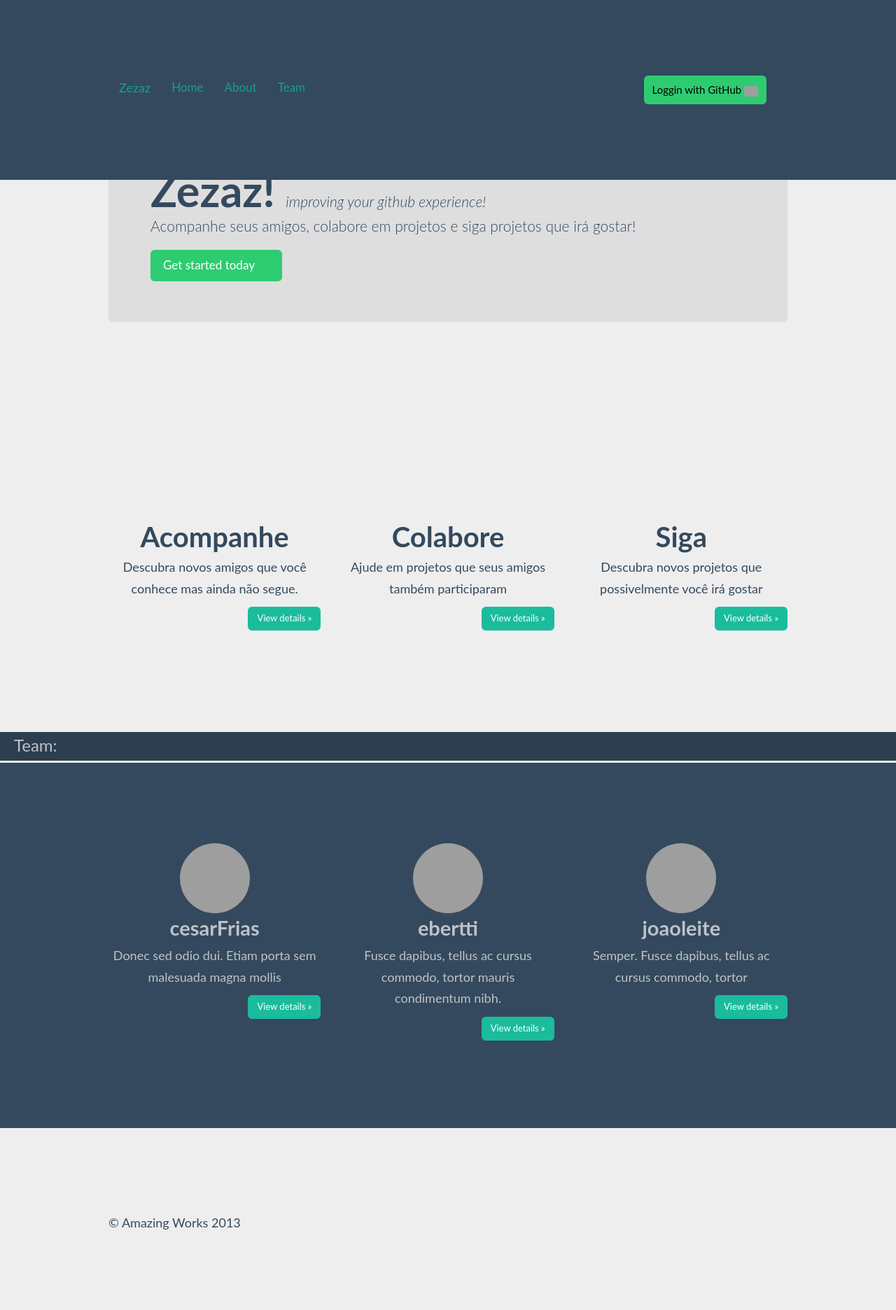
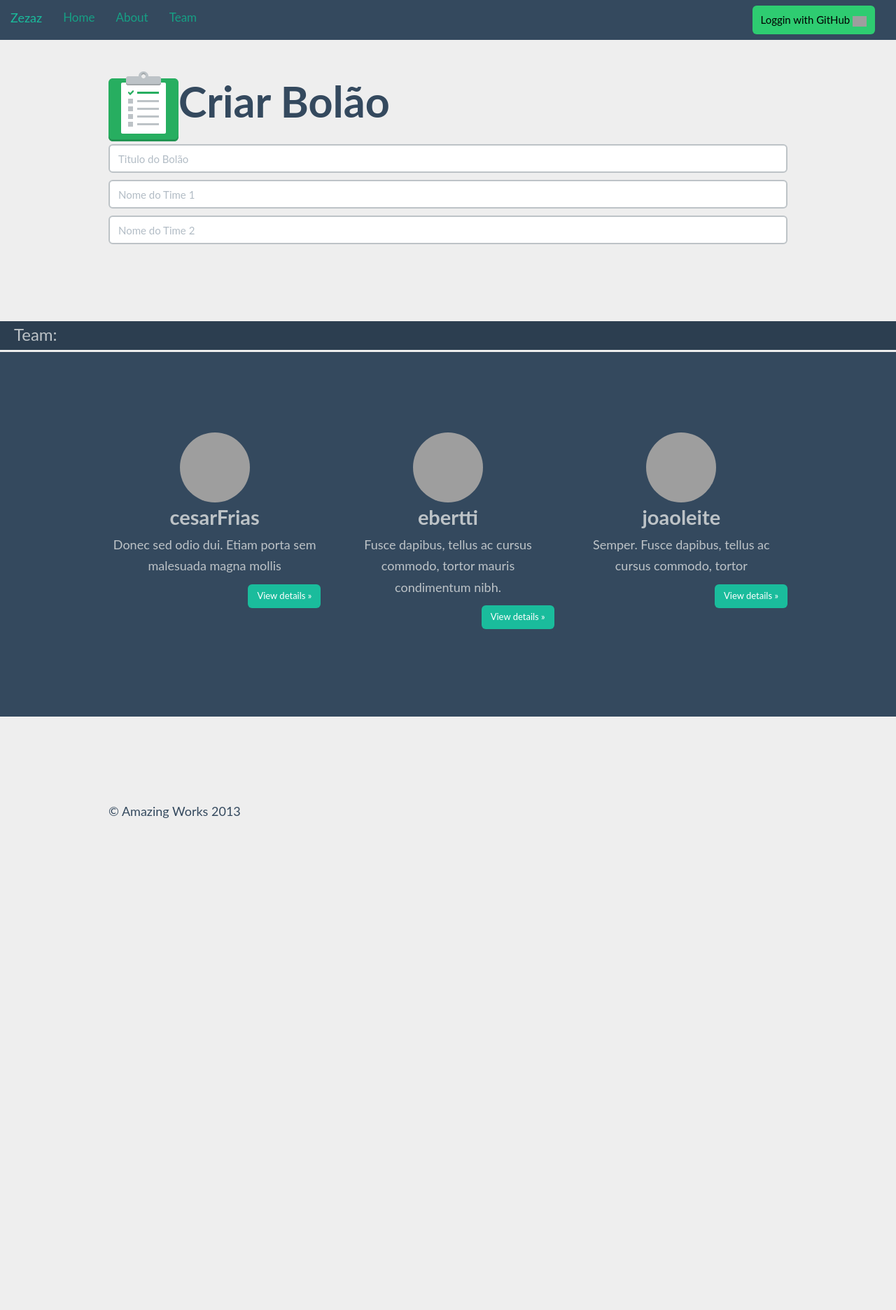
Before and after one commit to sixcodes/api_hackday_21212, a Django app: page / in a window 1280 px wide. Shown: the whole page at 70% size. After the commit the page ends 1169 px from the top, so only its background shows below. Run offline with Django 3.2, Linux system fonts and the light colour scheme; parts of the project's set-up code (start-up, migrations or seed data) failed here and were passed over; some libraries are stand-ins or nearby versions; some web fonts are replaced; grey boxes are pictures that could not be loaded.

Commit message:
corrigindo base

```diff
--- a/apihackday/templates/base.html
+++ b/apihackday/templates/base.html
@@ -22,7 +22,7 @@
 </head>
 <body>
 <div class="navbar-fixed-top">
-    <div class="container">
+    <div class="container-top">
         <div class="navbar-header">
             <a class="navbar-brand" href="#">Zezaz</a>
         </div>
@@ -38,36 +38,18 @@
         </div>
     </div>
 </div>
-    <div class="container">
-        <div class="jumbotron">
-            <h1>Zezaz! <i><span class="lead">improving your github experience!</span></i></h1>
+<div class="container">
 
-            <p class="lead">Acompanhe seus amigos, colabore em projetos e siga projetos que irá gostar!</p>
-            <p><a class="btn btn-lg btn-success" href="#">Get started today <span class="glyphicon glyphicon-chevron-right"></span></i></a></p>
-        </div>
-        <hr>
-    </div>
-<div class="full-container">
-    <div class="container">
-        <div class="row text-center" >
-            <div class="col-lg-4">
-                <h3>Acompanhe</h3>
-                <p>Descubra novos amigos que você conhece mas ainda não segue.</p>
-                <p class="text-right"><a class="btn btn-sm btn-primary" href="#">View details &raquo;</a></p>
-            </div>
-            <div class="col-lg-4">
-                <h3>Colabore</h3>
-                <p>Ajude em projetos que seus amigos também participaram</p>
-                <p class="text-right"><a class="btn btn-sm btn-primary" href="#">View details &raquo;</a></p>
-            </div>
-            <div class="col-lg-4">
-                <h3>Siga</h3>
-                <p>Descubra novos projetos que possivelmente você irá gostar</p>
-                <p class="text-right"><a class="btn btn-sm btn-primary" href="#">View details &raquo;</a></p>
-            </div>
-        </div>
-    </div>
+    <h1><img src="{% static 'img/clipboard.svg' %}" alt="Calendar">Criar Bolão</h1>
+
+    <form action="javascript:void(0);" id="criar-bolao">
+        <input type="text" value="" placeholder="Titulo do Bolão" class="form-control">
+        <input type="text" value="" placeholder="Nome do Time 1" class="form-control">
+        <input type="text" value="" placeholder="Nome do Time 2" class="form-control">
+    </form>
+
 </div>
+
 <div class="full-container-team-header">
     <h6>Team:</h6>
 </div>
```
Also changed, not shown: apihackday/static/img/clipboard.svg (added).
